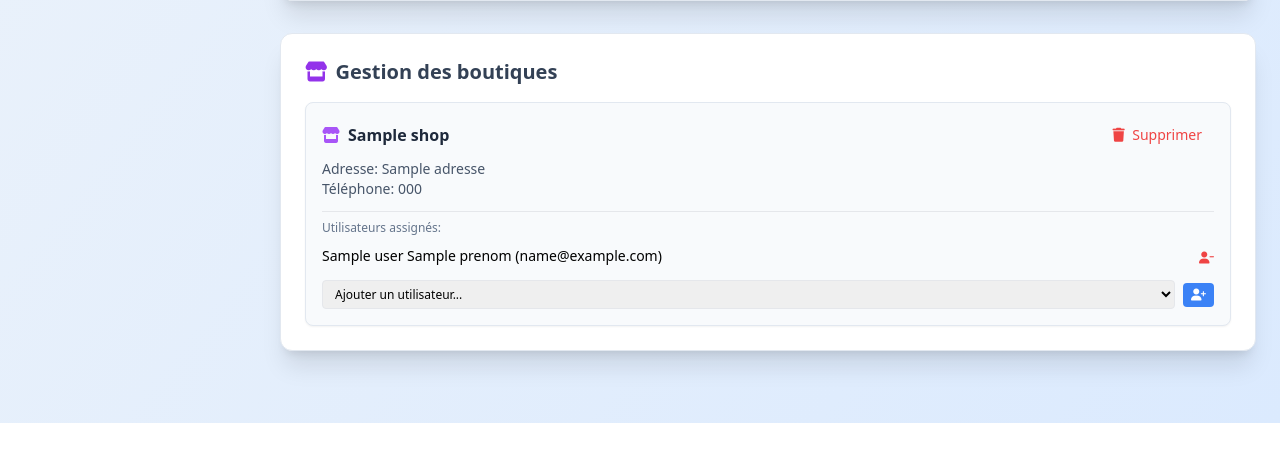
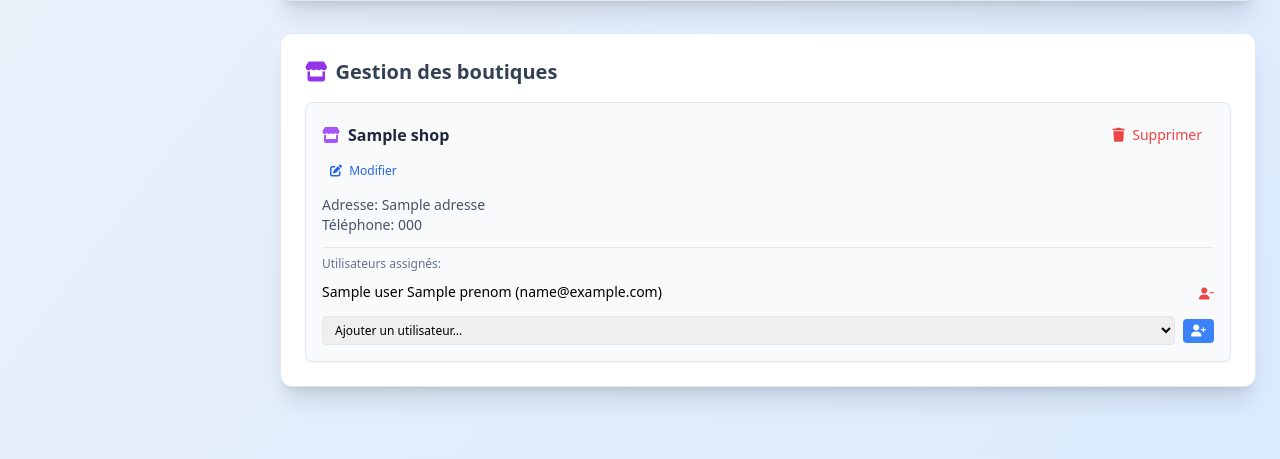
Before and after one commit to Arabat541/momotechservice, a Laravel app: template resources/views/dashboard/parametres.blade.php in a window 1280 px wide. Shown: the part 1206-1665 px from the top of the page. Before the commit the page ends 1629 px from the top, so only its background shows below. Run offline with Laravel 12, Linux system fonts and the light colour scheme; the template is opened without the code that fills it: most values are stand-ins (such as "Sample title", 1, 10 or a date in 2020); parts of the project's set-up code (start-up, migrations or seed data) failed here and were passed over; some libraries are stand-ins or nearby versions.

Commit message:
fix: table names snake_case, composer jwt update, shop edit form

```diff
--- a/app/Models/PasswordResetToken.php
+++ b/app/Models/PasswordResetToken.php
@@ -4,7 +4,7 @@ namespace App\Models;
 
 class PasswordResetToken extends BaseModel
 {
-    protected $table = 'PasswordResetToken';
+    protected $table = 'password_reset_tokens';
     public $timestamps = false;
     protected $fillable = ['id', 'userId', 'token', 'expiresAt'];
 
--- a/app/Models/Repair.php
+++ b/app/Models/Repair.php
@@ -4,7 +4,7 @@ namespace App\Models;
 
 class Repair extends BaseModel
 {
-    protected $table = 'Repair';
+    protected $table = 'repairs';
     public $timestamps = false;
 
     protected $fillable = [
--- a/app/Models/SAV.php
+++ b/app/Models/SAV.php
@@ -5,7 +5,7 @@ namespace App\Models;
 class SAV extends BaseModel
 {
     public $timestamps = false;
-    protected $table = 'SAV';
+    protected $table = 'savs';
 
     protected $fillable = [
         'id', 'shopId', 'numeroSAV', 'repairId', 'numeroReparationOrigine',
--- a/app/Models/Settings.php
+++ b/app/Models/Settings.php
@@ -4,7 +4,7 @@ namespace App\Models;
 
 class Settings extends BaseModel
 {
-    protected $table = 'Settings';
+    protected $table = 'settings';
     protected $fillable = ['id', 'shopId', 'companyInfo', 'warranty'];
 
     protected $casts = [
--- a/app/Models/Shop.php
+++ b/app/Models/Shop.php
@@ -4,12 +4,12 @@ namespace App\Models;
 
 class Shop extends BaseModel
 {
-    protected $table = 'Shop';
+    protected $table = 'shops';
     protected $fillable = ['id', 'nom', 'adresse', 'telephone', 'createdBy'];
 
     public function users()
     {
-        return $this->belongsToMany(User::class, '_UserShops', 'B', 'A');
+        return $this->belongsToMany(User::class, '_user_shops', 'B', 'A');
     }
 
     public function repairs()
--- a/app/Models/Stock.php
+++ b/app/Models/Stock.php
@@ -4,7 +4,7 @@ namespace App\Models;
 
 class Stock extends BaseModel
 {
-    protected $table = 'Stock';
+    protected $table = 'stocks';
     public $timestamps = false;
 
     protected $fillable = [
--- a/app/Models/User.php
+++ b/app/Models/User.php
@@ -6,7 +6,7 @@ use Illuminate\Foundation\Auth\User as Authenticatable;
 
 class User extends Authenticatable
 {
-    protected $table = 'User';
+    protected $table = 'users';
     public $incrementing = false;
     protected $keyType = 'string';
 
@@ -25,6 +25,6 @@ class User extends Authenticatable
 
     public function shops()
     {
-        return $this->belongsToMany(Shop::class, '_UserShops', 'A', 'B');
+        return $this->belongsToMany(Shop::class, '_user_shops', 'A', 'B');
     }
 }
--- a/composer.json
+++ b/composer.json
@@ -5,7 +5,7 @@
     "require": {
         "php": "^8.1",
         "laravel/framework": "^11.0",
-        "firebase/php-jwt": "^6.10",
+        "firebase/php-jwt": "^6.10 || ^7.0",
         "laravel/tinker": "^2.9"
     },
     "require-dev": {
--- a/resources/views/dashboard/parametres.blade.php
+++ b/resources/views/dashboard/parametres.blade.php
@@ -185,9 +185,40 @@
                         </button>
                     </form>
                 </div>
-                <div class="text-sm text-slate-600 mb-3">
-                    <p>Adresse: {{ $shop->adresse ?? '-' }}</p>
-                    <p>Téléphone: {{ $shop->telephone ?? '-' }}</p>
+                {{-- Edit shop form --}}
+                <div x-data="{ editing: false, nom: '{{ addslashes($shop->nom) }}', adresse: '{{ addslashes($shop->adresse) }}', telephone: '{{ addslashes($shop->telephone) }}' }">
+                    <div class="flex items-center gap-2 mb-3">
+                        <button @click="editing = !editing" class="text-xs text-blue-600 hover:text-blue-800 hover:bg-blue-50 px-2 py-1 rounded">
+                            <i class="fas fa-edit mr-1"></i> <span x-text="editing ? 'Annuler' : 'Modifier'"></span>
+                        </button>
+                    </div>
+                    <form x-show="editing" x-cloak action="{{ route('shops.update', $shop->id) }}" method="POST" class="mb-3 space-y-2 bg-white p-3 rounded border border-blue-200">
+                        @csrf
+                        @method('PUT')
+                        <div class="grid grid-cols-1 md:grid-cols-3 gap-2">
+                            <div>
+                                <label class="text-xs text-slate-500">Nom</label>
+                                <input type="text" name="nom" x-model="nom" class="w-full text-sm border rounded px-2 py-1" required>
+                            </div>
+                            <div>
+                                <label class="text-xs text-slate-500">Adresse</label>
+                                <input type="text" name="adresse" x-model="adresse" class="w-full text-sm border rounded px-2 py-1">
+                            </div>
+                            <div>
+                                <label class="text-xs text-slate-500">Téléphone</label>
+                                <input type="text" name="telephone" x-model="telephone" class="w-full text-sm border rounded px-2 py-1">
+                            </div>
+                        </div>
+                        <button type="submit" class="text-xs bg-green-500 text-white px-3 py-1.5 rounded hover:bg-green-600">
+                            <i class="fas fa-save mr-1"></i> Enregistrer
+                        </button>
+                    </form>
+                    <div x-show="!editing">
+                        <div class="text-sm text-slate-600 mb-3">
+                            <p>Adresse: {{ $shop->adresse ?: '-' }}</p>
+                            <p>Téléphone: {{ $shop->telephone ?: '-' }}</p>
+                        </div>
+                    </div>
                 </div>
 
                 {{-- Users in shop --}}
```
